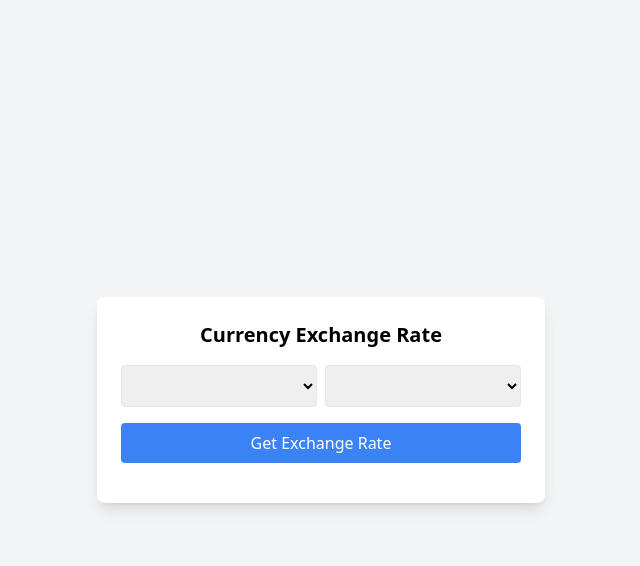
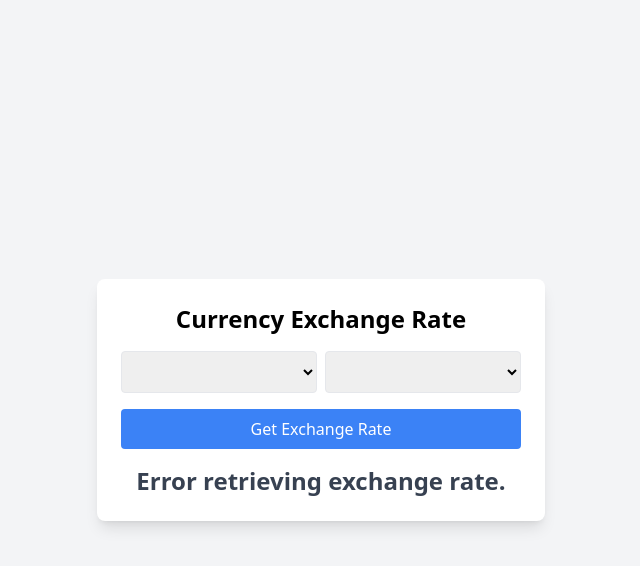
Before and after one commit to leivasedgar/currency-exchange-embed, a plain HTML site: page index.html in a window 1280 px wide. Both pictures are taken after a click on the button "Get Exchange Rate". Shown: the whole page, without its empty margins (319-959 px from the left). Drawn offline with nearby package versions, Linux system fonts and the light colour scheme; no server answers.

Commit message:
new version with handled errors

```diff
--- a/index.html
+++ b/index.html
@@ -8,25 +8,27 @@
 </head>
 <body class="flex justify-center items-center h-screen bg-gray-100">
     <div class="bg-white p-6 rounded-lg shadow-lg max-w-md w-full">
-        <h2 class="text-xl font-bold mb-4 text-center">Currency Exchange Rate</h2>
+        <h2 class="text-2xl font-bold mb-4 text-center">Currency Exchange Rate</h2>
         <div class="flex flex-col space-y-4">
             <div class="flex space-x-2">
                 <select id="currency1" class="border p-2 rounded w-1/2"></select>
                 <select id="currency2" class="border p-2 rounded w-1/2"></select>
             </div>
             <button id="convert" class="bg-blue-500 text-white p-2 rounded hover:bg-blue-600">Get Exchange Rate</button>
-            <p id="result" class="text-center text-lg font-semibold"></p>
+            <p id="result" class="text-center text-2xl font-bold text-gray-700 mt-4"></p> <!-- Styled result -->
         </div>
     </div>
 
     <script>
-        const apiKey = 'd3e730dfc3a1289cd69a98d5Y'; // Replace with a valid API key from a free exchange rate provider
-        const url = `https://v6.exchangerate-api.com/v6/d3e730dfc3a1289cd69a98d5/latest/USD`;
+        const apiKey = 'd3e730dfc3a1289cd69a98d5Y'; // Replace with a valid API key
+        const url = `https://v6.exchangerate-api.com/v6/${apiKey}/latest/USD`;
 
         async function fetchCurrencies() {
             try {
                 const response = await fetch(url);
+                if (!response.ok) throw new Error("Failed to fetch data");
                 const data = await response.json();
+
                 const currencySelects = [document.getElementById("currency1"), document.getElementById("currency2")];
                 const currencies = Object.keys(data.conversion_rates);
 
@@ -38,18 +40,33 @@
                         select.appendChild(option);
                     });
                 });
+
             } catch (error) {
                 console.error("Error fetching currencies:", error);
+                document.getElementById("result").textContent = "Failed to load currencies.";
             }
         }
 
         async function getExchangeRate() {
             const currency1 = document.getElementById("currency1").value;
             const currency2 = document.getElementById("currency2").value;
-            const response = await fetch(`https://v6.exchangerate-api.com/v6/${apiKey}/latest/${currency1}`);
-            const data = await response.json();
-            const rate = data.conversion_rates[currency2];
-            document.getElementById("result").textContent = `1 ${currency1} = ${rate} ${currency2}`;
+            const resultElement = document.getElementById("result");
+
+            try {
+                resultElement.textContent = "Fetching exchange rate..."; // Show loading message
+                const response = await fetch(`https://v6.exchangerate-api.com/v6/${apiKey}/latest/${currency1}`);
+                if (!response.ok) throw new Error("Failed to fetch data");
+
+                const data = await response.json();
+                const rate = data.conversion_rates[currency2];
+
+                if (!rate) throw new Error("Invalid exchange rate");
+
+                resultElement.textContent = `1 ${currency1} = ${rate} ${currency2}`;
+            } catch (error) {
+                console.error("Error fetching exchange rate:", error);
+                resultElement.textContent = "Error retrieving exchange rate.";
+            }
         }
 
         document.getElementById("convert").addEventListener("click", getExchangeRate);
```
